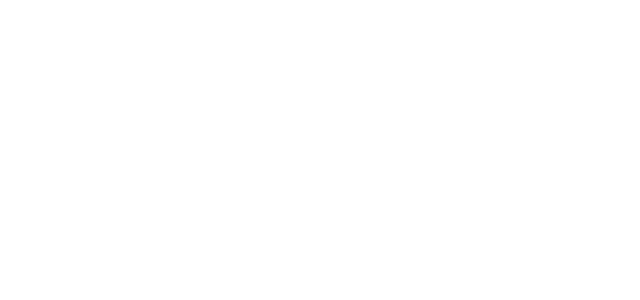
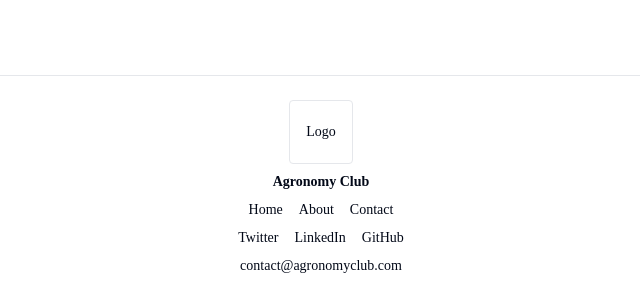
Before and after one commit to codersforcauses/agronomy-club, a Next.js app in the folder client/: page / in a window 1280 px wide. Shown: the part 725-1025 px from the top of the page, without its empty margins (319-959 px from the left). Before the commit the page ends 800 px from the top, so only its background shows below. Built offline with nearby package versions, Linux system fonts and the light colour scheme; no server answers.

Commit message:
create footer component

```diff
--- /dev/null
+++ b/client/src/components/ui/Footer.tsx
@@ -0,0 +1,28 @@
+export default function Footer() {
+  return (
+    <footer className="w-full border-t p-6 mt-auto">
+      <div className="flex flex-col items-center gap-2 text-sm">
+
+        <div className="w-16 h-16 border rounded flex items-center justify-center">
+            Logo
+        </div>
+
+        <h3 className="font-semibold">Agronomy Club</h3>
+
+        <div className="flex gap-4">
+          <a href="/">Home</a>
+          <a href="#">About</a>
+          <a href="#">Contact</a>
+        </div>
+
+        <div className="flex gap-4">
+          <a href="#">Twitter</a>
+          <a href="#">LinkedIn</a>
+          <a href="#">GitHub</a>
+        </div>
+
+        <p>contact@agronomyclub.com</p>
+      </div>
+    </footer>
+  );
+}
--- a/client/src/pages/_app.tsx
+++ b/client/src/pages/_app.tsx
@@ -1,3 +1,4 @@
+import Footer from "@/components/ui/Footer";
 import "@/styles/globals.css";
 
 import { QueryClient, QueryClientProvider } from "@tanstack/react-query";
@@ -10,7 +11,11 @@
   return (
     <QueryClientProvider client={queryClient}>
       <ReactQueryDevtools initialIsOpen={false} />
-      <Component {...pageProps} />
+
+      <>
+        <Component {...pageProps} />
+        <Footer />
+      </>
     </QueryClientProvider>
   );
 }
```
Also changed, not shown: 1 other file (tests, documents, lock files or other folders).
